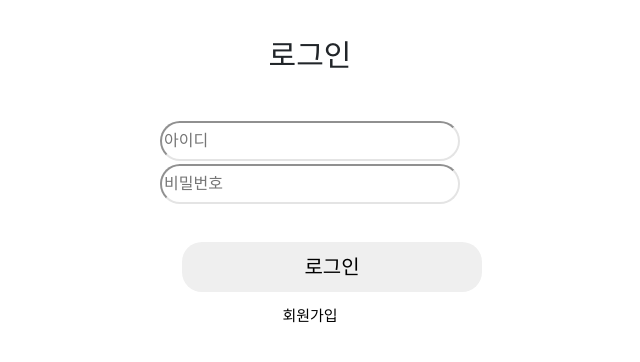
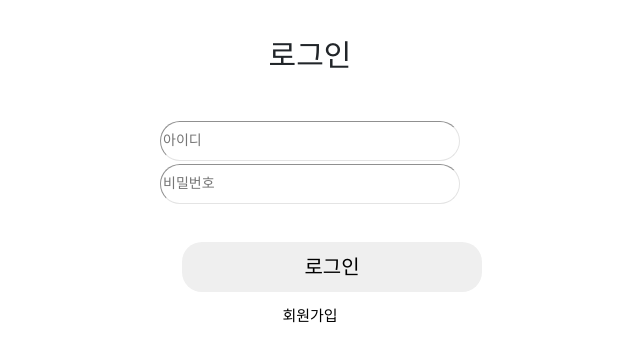
Before and after one commit to JJinPum-MyeongPum/JJinPum-MyeongPum, a Django app: page /account/login/ in a window 1280 px wide. Shown: the part 73-435 px from the top of the page, without its empty margins (330-970 px from the left). Run offline with Django 3.2, Linux system fonts and the light colour scheme; some web fonts are replaced.

Commit message:
[연희][개발] :: login 수정

```diff
--- a/JmProject/account/static/css/login.css
+++ b/JmProject/account/static/css/login.css
@@ -28,6 +28,8 @@
     height: 40px;
     border-radius: 20px;
     border-color: #e4e4e4;
+    border-width: 1px;
+    font-size: 14px;
 }
 
 input:focus{
--- a/JmProject/account/templates/login.html
+++ b/JmProject/account/templates/login.html
@@ -4,7 +4,7 @@
 {% block link %} {% static 'css/login.css' %}{% endblock %}
 {% block content %}
 
-<form method="POST" action="{% url 'login' %}">
+<form method="POST" action="{% url 'login' %}" enctype="multipart/form-data">
     {% csrf_token %}
     <h1 class="title">로그인</h1>
 
```
